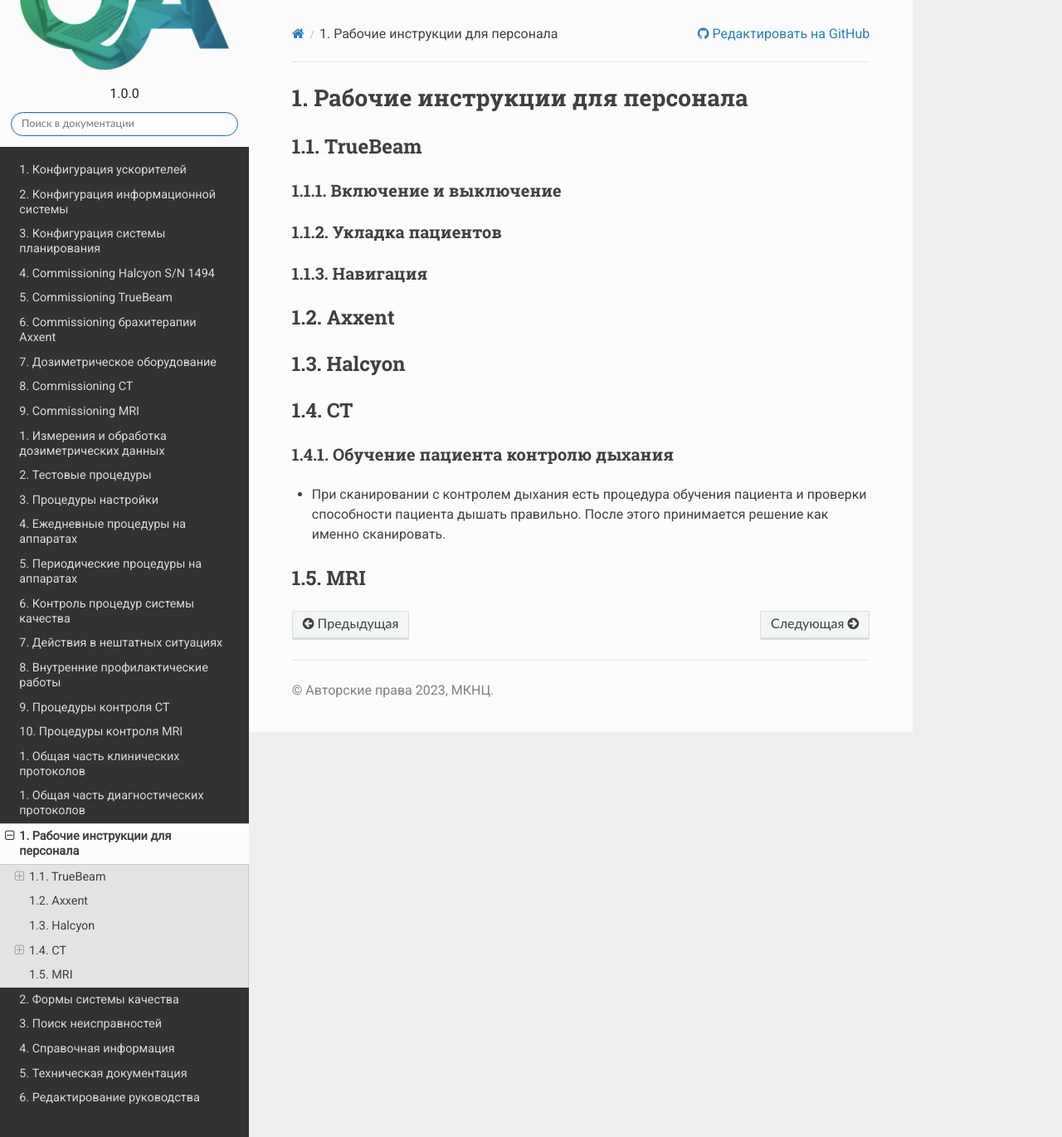
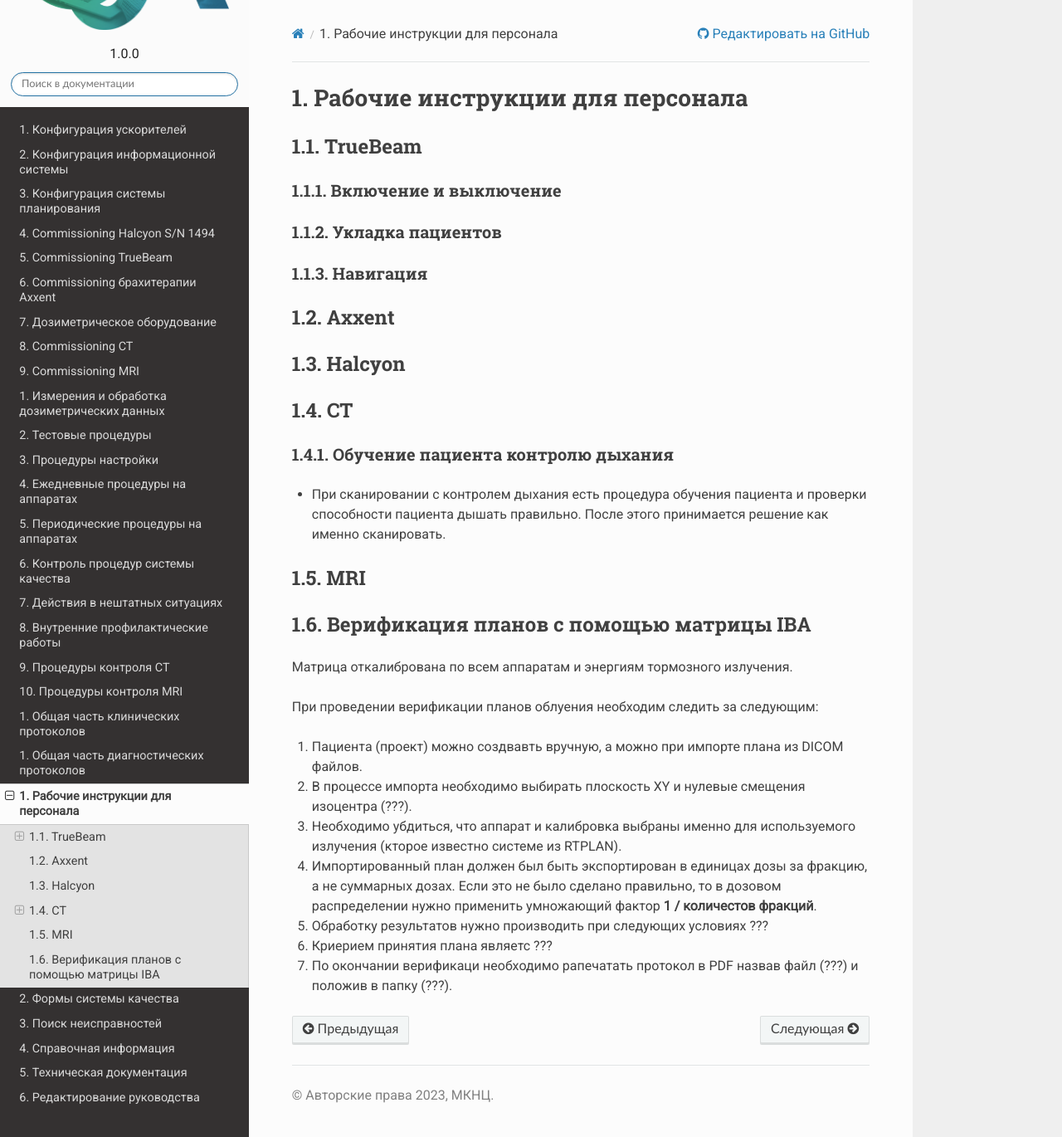
Before and after one commit to ggorlachev/RtDepBusiness, a Sphinx documentation site: the page built from source/Apendixes/instructions.rst, in a window 1280 px wide and 1370 px high. Shown: the whole window at 83% size. Built offline with Sphinx 7.4.7 and the Read the Docs theme 2.0.0, drawn with Linux system fonts in a browser that asks for light colours; some web fonts are replaced.

Commit message:
Дополнения по MPC и матрице

```diff
--- a/source/Apendixes/instructions.rst
+++ b/source/Apendixes/instructions.rst
@@ -32,3 +32,22 @@
 
 MRI
 ---
+
+Верификация планов с помощью матрицы IBA
+----------------------------------------
+
+Матрица откалибрована по всем аппаратам и энергиям тормозного излучения.
+
+При проведении верификации планов облуения необходим следить за следующим:
+
+#. Пациента (проект) можно создвавть вручную, а можно при импорте плана из DICOM файлов.
+#. В процессе импорта необходимо выбирать плоскость XY и нулевые смещения изоцентра (???).
+#. Необходимо убдиться, что аппарат и калибровка выбраны именно для используемого
+   излучения (кторое известно системе из RTPLAN).
+#. Импортированный план должен был быть экспортирован в единицах дозы за фракцию,
+   а не суммарных дозах. Если это не было сделано правильно,
+   то в дозовом распределении нужно применить умножающий фактор **1 / количестов фракций**.
+#. Обработку результатов нужно производить при следующих условиях ???
+#. Криерием принятия плана являетс ???
+#. По окончании верификаци необходимо рапечатать протокол в PDF назвав файл (???)
+   и положив в папку (???).
--- a/source/Apendixes/tech_docs.rst
+++ b/source/Apendixes/tech_docs.rst
@@ -142,7 +142,11 @@
    * - Описание
      - Документ
    * - **BEAMCHECKER PLUS**. *User Manual*.
-     - `REF 90501 <./data/dosimetry/80117-10 QABC_MNL.pdf>`_
+     - `REF 90501 <./data/dosimetry/80117-10_QABC_MNL.pdf>`_
+   * - **MatriXX Resolution**. *Quick Start Guide*.
+     - `MatriXX Quick Start <./data/dosimetry/P-19-012-510-201_02_MatriXX_Resolution_Quick_Start_Guide.pdf>`_
+   * - **myQA Patients**. *User Guide*.
+     - `myQA Patients <./data/dosimetry/Vol_5_myQA_Patients_User_Guide.pdf>`_
 
 .. list-table:: Справочные данные
    :name: _data_files-table
```
Also changed, not shown: source/qa_equipment/test_procedures.rst (+18 -2 lines).
